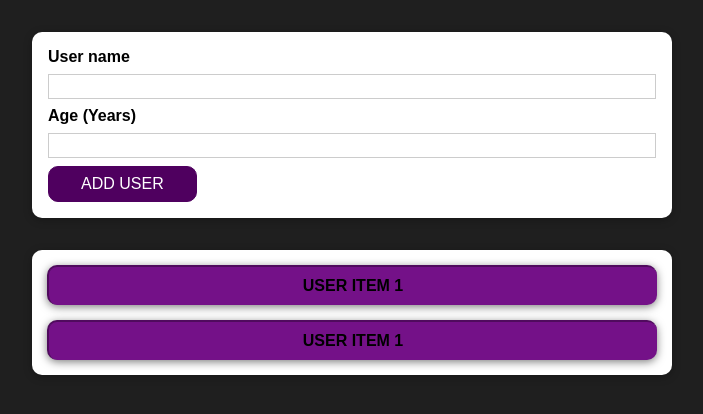
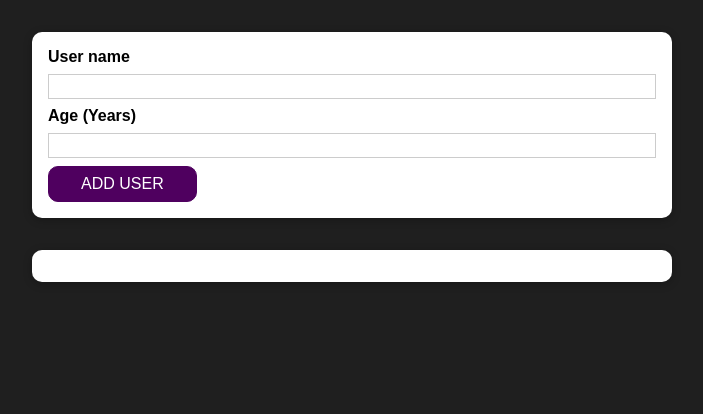
Before and after one commit to JanSzalanski/react_sample2, a React (Create React App) app: page / in a window 1280 px wide. Shown: the top 414 px of the page, without its empty margins (288-991 px from the left). Built offline with nearby package versions, Linux system fonts and the light colour scheme.

Commit message:
added UserList component

```diff
--- a/src/App.js
+++ b/src/App.js
@@ -1,18 +1,12 @@
 import React from "react";
 import AddUser from "./components/User/AddUser";
-import UserItem from "./components/User/UserItem";
-import Card from "./components/UI/Card";
-import classes from "./AppCard.module.css";
+import UserList from "./components/User/UsersList";
 
 function App() {
   return (
     <div>
       <AddUser />
-
-      <Card className={classes.input}>
-        <UserItem />
-        <UserItem />
-      </Card>
+      <UserList users={[]} />
     </div>
   );
 }
--- a/src/components/User/UserItem.js
+++ /dev/null
@@ -1,8 +0,0 @@
-import React from "react";
-import classes from "./UserItem.module.css";
-
-const UserItem = (props) => {
-  return <div className={`${classes.item}`}>user item 1</div>;
-};
-
-export default UserItem;
--- a/src/components/User/UserItem.module.css
+++ /dev/null
@@ -1,19 +0,0 @@
-.item {
-  width: 100%;
-  height: 40px;
-  background: #741188;
-  border-color: #500b5e;
-
-  border-radius: 10px;
-  border-style: solid;
-  border-width: 2px;
-  border-right: none;
-  border-bottom: none;
-  box-shadow: 0 2px 8px rgba(0, 0, 0, 0.5);
-  font-size: 1rem;
-  font-weight: bold;
-  display: flex;
-  justify-content: center;
-  align-items: center;
-  text-transform: uppercase;
-}
--- /dev/null
+++ b/src/components/User/UsersList.js
@@ -0,0 +1,19 @@
+import React from "react";
+import Card from "../UI/Card";
+import classes from "./UsersList.module.css";
+
+const UserList = (props) => {
+  return (
+    <Card className={classes.users}>
+      <ul>
+        {props.users.map((user) => (
+          <li>
+            {user.name} ({user.age} years old)
+          </li>
+        ))}
+      </ul>
+    </Card>
+  );
+};
+
+export default UserList;
--- /dev/null
+++ b/src/components/User/UsersList.module.css
@@ -0,0 +1,16 @@
+.users {
+  margin: 2rem auto;
+  width: 90%;
+  max-width: 40rem;
+}
+
+.users ul {
+  list-style: none;
+  padding: 1rem;
+}
+
+.users li {
+  border: 1px solid #ccc;
+  margin: 0.5rem 0;
+  padding: 0.5rem;
+}
```
